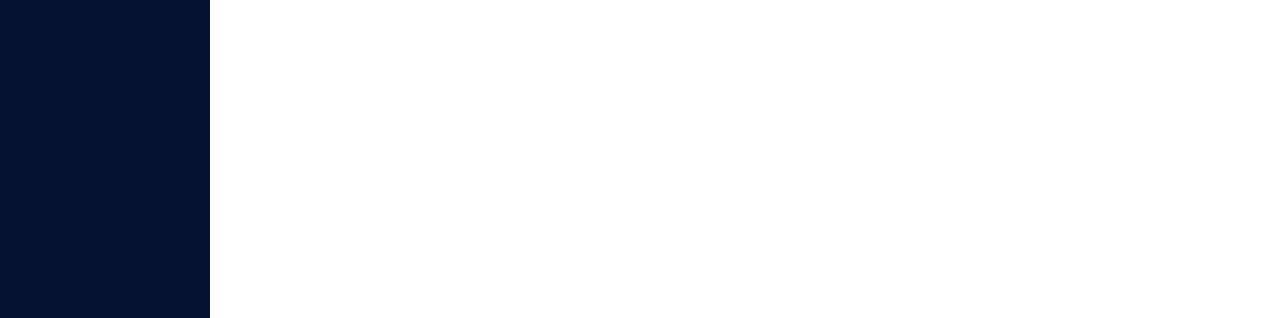
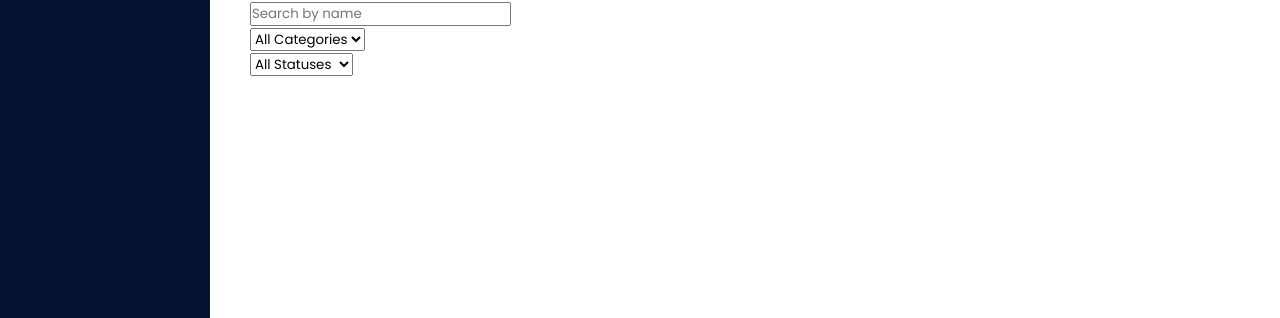
Before and after one commit to stevemusili/stock-track, a plain HTML site: page index.html in a window 1280 px wide. Shown: the part 482-800 px from the top of the page. Drawn offline with Linux system fonts and the light colour scheme.

Commit message:
add a search and filter

```diff
--- a/index.html
+++ b/index.html
@@ -80,6 +80,30 @@
                 <button class="btn"><a href="#">Add Product</a></button>
         </section>
 
+        <section class="search-filter">
+            <div class="search">
+                <input type="search" name="search" placeholder="Search by name">
+            </div>
+
+            <div class="category">
+                <select name="category" id="category">
+                    <option value="All">All Categories</option>
+                    <option value="Electronics">Electronics</option>
+                    <option value="Furniture">Furniture</option>
+                    <option value="Stationery">Stationery</option>
+                    <option value="Cleaning">Cleaning</option>
+                </select>
+            </div>
+
+            <div class="status">
+                <select name="status" id="status">
+                    <option value="All">All Statuses</option>
+                    <option value="In Stock">In Stock</option>
+                    <option value="Low Stock">Low Stock</option>
+                    <option value="Out of Stock">Out of Stock</option>
+                </select>
+            </div>
+        </section>
 
     </main>
 
```
